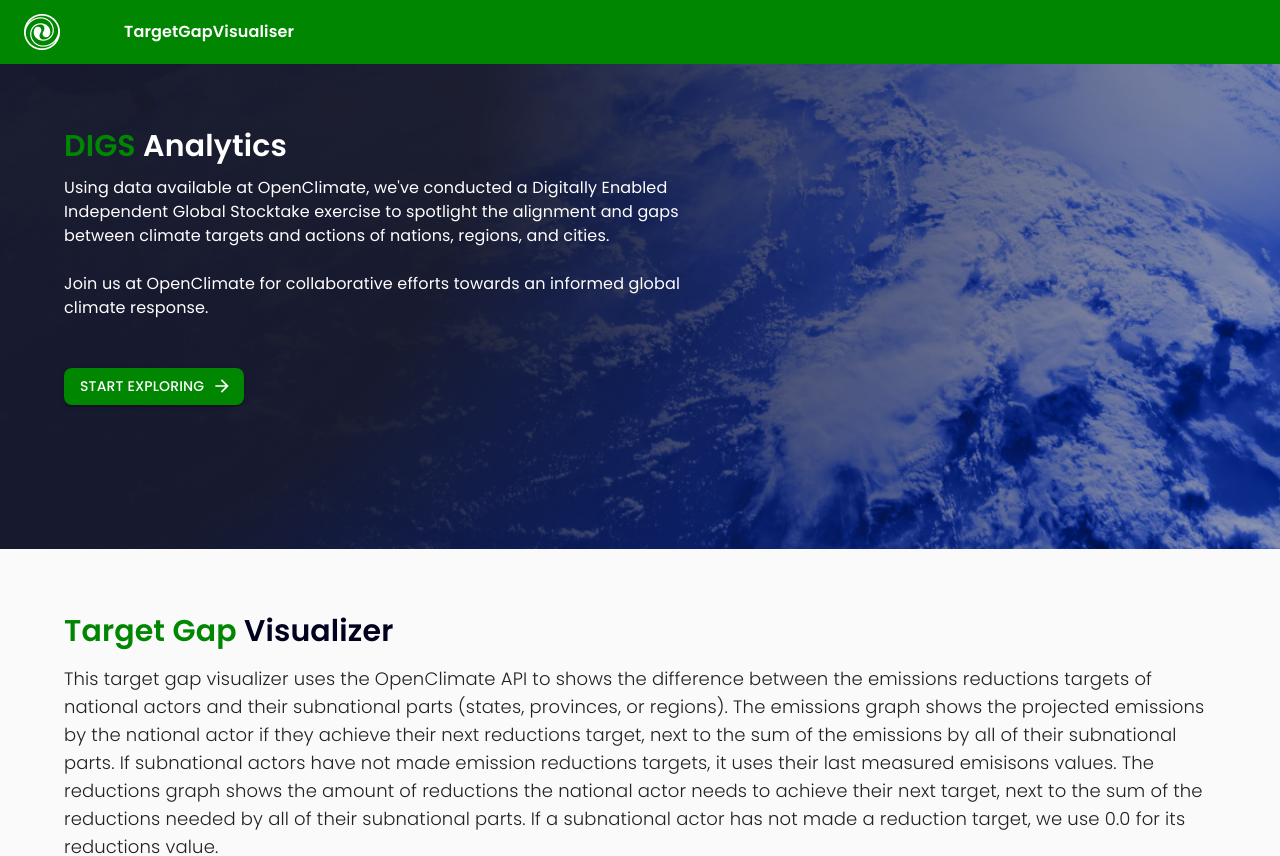
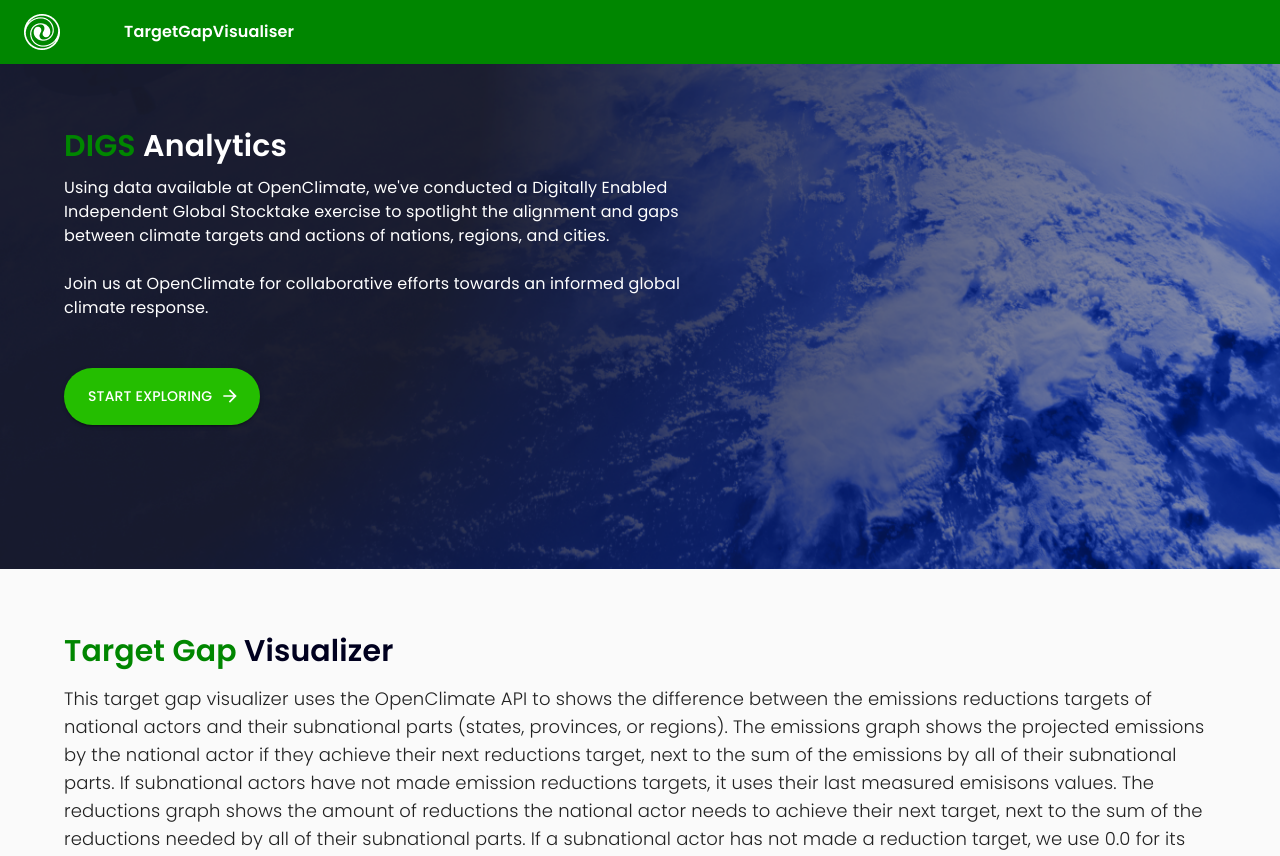
Before and after one commit to Open-Earth-Foundation/target-gap, a Next.js app: page / in a window 1280 px wide. Shown: the top 856 px of the page. Built offline with nearby package versions, Linux system fonts and the light colour scheme.

Commit message:
feat: adjust button color to design and overwrite text color to be white
In spite of default chosen black text for contrast

Signed-off-by: Milan Gruner <milangruner@gmail.com>

```diff
--- a/src/app/page.tsx
+++ b/src/app/page.tsx
@@ -72,7 +72,8 @@ export default function Home() {
       <Hero>
         <Button
           variant="contained"
-          className="rounded-lg"
+          className="rounded-full px-6 py-4 text-white"
+          color="secondary"
           endIcon={<ArrowForward />}
         >
           Start Exploring
```
